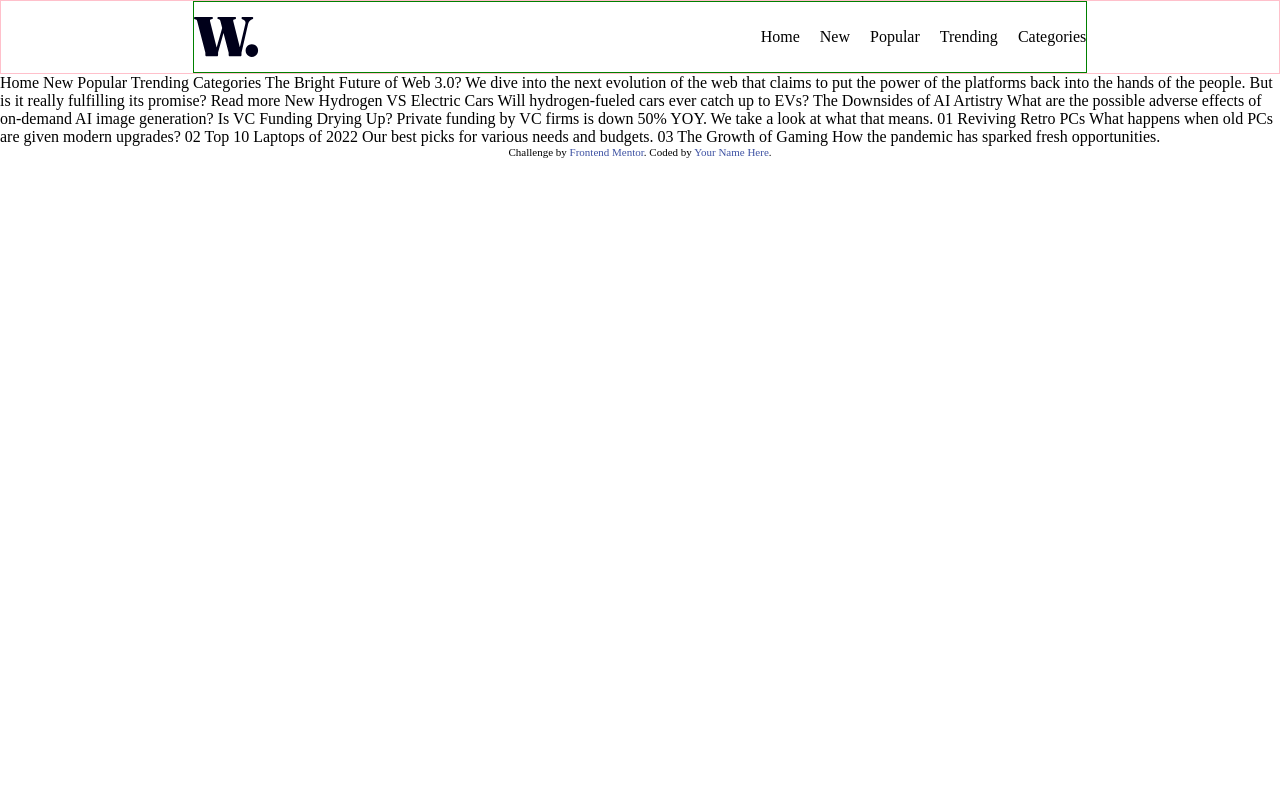
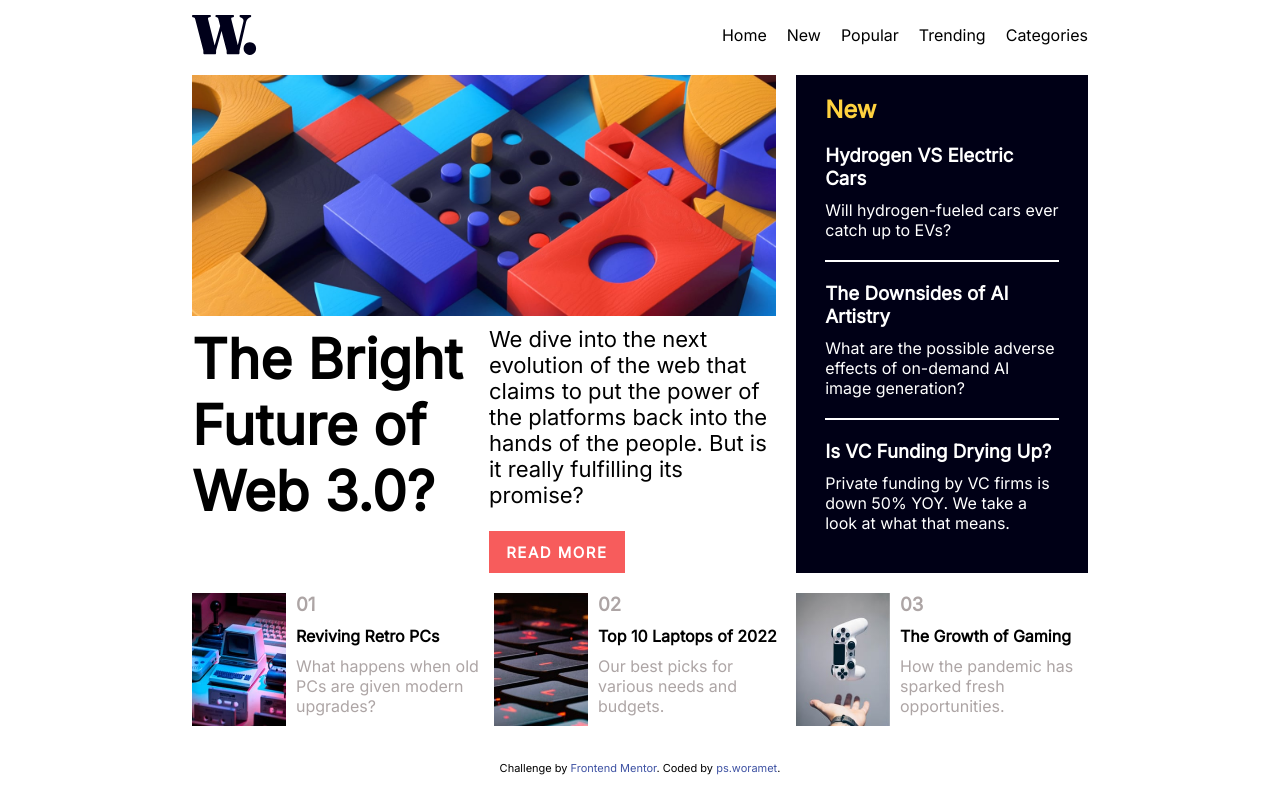
Before and after one commit to ps-woramet/Challange_news-homepage-main, a plain HTML site: page index.html in a window 1280 px wide. Drawn offline with Linux system fonts and the light colour scheme.

Commit message:
add section and footer, fix class toggle menu change positon from fixed to absolute and add position relative at body

```diff
--- a/index.html
+++ b/index.html
@@ -10,11 +10,14 @@
 
   <!-- Feel free to remove these styles or customise in your own stylesheet 👍 -->
   <style>
+    @import url('https://fonts.googleapis.com/css2?family=Inter:wght@400&display=swap');
     .attribution { font-size: 11px; text-align: center; }
     .attribution a { color: hsl(228, 45%, 44%); }
     :root{
       --mainwidth: 70%;
+      font-family: 'Inter', sans-serif;
     }
+
     *{
       margin: 0;
       padding: 0;
@@ -25,18 +28,25 @@
       text-decoration: none;
     }
 
-    header{
-      border: solid pink 1px;
+    body{
+      position: relative;
+    }
+
+    .main-width{
+      max-width: var(--mainwidth);
+      margin: 0 auto;
+      padding: 15px 0;
     }
 
     nav{
       display: flex;
       align-items: center;
       justify-content: space-between;
-      border: solid green 1px;
-      max-width: var(--mainwidth);
-      margin: 0 auto;
-      padding: 15px 0;
+      width: 100%;
+    }
+
+    .logo:hover{
+      cursor: pointer;
     }
 
     .icon-close, .icon-hamburger{
@@ -48,7 +58,163 @@
     .menu p{cursor: pointer;}
     .menu p:hover{color: rgb(252, 97, 97);}
 
-    @media only screen and (max-width: 1000px){
+    section{
+      display: grid;
+      grid-template-areas: "leftside rightside";
+      grid-template-columns: 1fr 0.5fr;
+      column-gap: 20px;
+      margin-top: 20px;
+    }
+
+    .first-container{
+      grid-area: leftside;
+      width: 100%;
+      display: grid;
+      grid-template-areas: "picture picture"
+                           "article article";
+      grid-template-columns: 1fr 1fr;
+      /* grid-template-rows: 1fr 1fr; */
+      row-gap: 10px;
+      column-gap: 10px;
+    }
+
+    .first-container img{
+      width: 100%;
+      height: 100%;
+      grid-area: picture;
+    }
+
+    .first-container .article{
+      grid-area: article;
+      display: grid;
+      grid-template-areas: "header detail";
+      grid-template-columns: 1fr 1fr;
+      column-gap: 10px;
+    }
+
+    .first-container .article h1{
+      grid-area: header;
+      font-size: 55px;
+    }
+
+    .first-container .article .content{
+      grid-area: detail;
+      display: flex;
+      flex-direction: column;
+      justify-content: space-between;
+      font-size: 22px;
+    }
+
+    .first-container .article .btn{
+      display: flex;
+      text-align: center;
+      background: rgb(247, 92, 92);
+      color: white;
+      font-size: 15px;
+      letter-spacing: 0.1em;
+      text-transform: uppercase;
+      max-width: 100%;
+      width: fit-content;
+      height: fit-content;
+      padding: 4% 6%;
+      margin-top: 8%;
+    }
+
+    .first-container .article .btn:hover{
+      cursor: pointer;
+      background: rgb(0, 0, 22);
+    }
+
+    .second-container{
+      grid-area: rightside;
+      width: 100%;
+      background-color: rgb(0, 0, 22);
+      padding-bottom: 40px;
+    }
+
+    .second-container div{
+      width: 80%;
+      margin: 0 auto;
+      height: 100%;
+    }
+
+    .second-container div h2{
+      margin-top: 20px;
+      color: rgb(255, 210, 63);
+    }
+
+    .second-container div h3{
+      margin-top: 20px;
+      color: white;
+    }
+
+    .second-container div h3:hover{
+      cursor: pointer;
+      color: rgb(255, 210, 63);
+    }
+
+    .second-container div p{
+      margin-top: 10px;
+      color: white;
+    }
+
+    .second-container div .line{
+      width: 100%;
+      height: 0px;
+      margin-top: 20px;
+      border: 1px solid white;
+    }
+
+    footer{
+      margin-top: 20px;
+      display: grid;
+      grid-template-columns: repeat( auto-fit, minmax(200px, 1fr) );
+      column-gap: 10px;
+    }
+
+    footer .footer-container{
+      display: grid;
+      grid-template-areas: "footer-left footer-right";
+      grid-template-columns: 0.5fr 1fr;
+      column-gap: 10px;
+      justify-content: space-between;
+      margin-bottom: 20px;
+    }
+
+    footer .footer-container img{
+      grid-area: footer-left;
+      width: 100%;
+      height: 100%;
+    }
+
+    footer .footer-container .footer-article{
+      grid-area: footer-right;
+    }
+
+    footer .footer-container .footer-article h3, footer .footer-container .footer-article p{
+      color: rgb(173, 165, 165);
+    }
+
+    footer .footer-container .footer-article h4{
+      font-weight: 700;
+      color: black;
+    }
+
+    footer .footer-container .footer-article h4:hover{
+      color: orange;
+    }
+
+    footer .footer-container .footer-article h4:hover{
+      cursor: pointer;
+      color: rgb(252, 97, 97);
+    }
+
+    footer .footer-container .footer-article h3, footer .footer-container .footer-article h4, footer .footer-container .footer-article p{
+      margin-bottom: 10px;
+    }
+
+
+    @media only screen and (max-width: 768px){
       .icon-close{display: none;}
       .icon-close.toggle{display: flex;cursor: pointer;position: relative;z-index: 999;}
       .icon-hamburger{display: flex;cursor: pointer;position: relative;z-index: 999;}
@@ -57,25 +223,71 @@
       .menu{display: none;}
       .menu.toggle{
         display: flex;
-        align-items: center;
-        background: white;
+        align-items: start;
+        position: absolute;
+        background: rgb(255, 255, 255);
         top: 0;
+        right: 0;
         bottom: 0;
-        right: 0;
         width: 55vw;
-        padding-top: 10vh;
+        padding-top: 15vh;
+        padding-left: 10vw;
         flex-direction: column;
+        gap: 20px;
+        z-index: 998;
+      }
+
+      .overlay{
+        display: flex;
+        width: 100%;
+        height: 100%;
         position: fixed;
-        gap: 20px;
+        top: 0;
+        left: 0;
+        background: rgba(14, 11, 11, 0);
+        z-index: 900;
+      }
+
+      /* Don't space between .overlay and .show ! */
+      .overlay.show{
+        background: rgba(14, 11, 11, 0.5);
+      }
+
+      section{
+        display: flex;
+        flex-direction: column;
+      }
+
+      .second-container{
+        margin-top: 20px;
+      }
+
+      .first-container .article .content p{
+        font-size: 18px;
       }
     }
 
+    @media only screen and (max-width: 375px){
+      .first-container .article{
+        display: flex;
+        flex-direction: column;
+      }
+
+      .first-container .article .content{
+        margin-top: 5px;
+      }
+
+      footer{
+        display: flex;
+        flex-direction: column;
+      }
+    }
+  </style>
+</head>
 
 
-  </style>
-</head>
 <body>
-
+  <div class="main-width">
     <header>
       <nav>
         <img class="logo" src="./assets/images/logo.svg" alt="">
@@ -91,45 +303,71 @@
       </nav>
     </header>
 
-  Home
-  New
-  Popular
-  Trending
-  Categories
+    <div class="overlay"></div>
 
-  The Bright Future of Web 3.0?
+    <section>
+      <div class="first-container">
+        <img src="./assets/images/image-web-3-desktop.jpg" alt="">
+        <div class="article">
+          <h1>The Bright Future of Web 3.0?</h1>
+          <div class="content">
+            <p>We dive into the next evolution of the web that claims to put the power of the platforms back into the hands of the people.
+              But is it really fulfilling its promise?</p>
+            <div class="btn">
+              <h4>Read more</h4>
+            </div>
+          </div>
+        </div>
+      </div>
+      <div class="second-container">
+        <div>
+          <h2>New</h2>
+          <h3>Hydrogen VS Electric Cars</h3>
+          <p>Will hydrogen-fueled cars ever catch up to EVs?</p>
+          <div class="line"></div>
+          <h3>The Downsides of AI Artistry</h3>
+          <p>What are the possible adverse effects of on-demand AI image generation?</p>
+          <div class="line"></div>
+          <h3>Is VC Funding Drying Up?</h3>
+          <p>Private funding by VC firms is down 50% YOY. We take a look at what that means.</p>
+        </div>
+      </div>
+    </section>
 
-  We dive into the next evolution of the web that claims to put the power of the platforms back into the hands of the people.
-  But is it really fulfilling its promise?
+    <footer>
+      <div class="footer-container">
+        <img src="./assets/images/image-retro-pcs.jpg" alt="">
+        <div class="footer-article">
+          <h3>01</h3>
+          <h4>Reviving Retro PCs</h4>
+          <p>What happens when old PCs are given modern upgrades?</p>
+        </div>
+      </div>
 
-  Read more
+      <div class="footer-container">
+        <img src="./assets/images/image-top-laptops.jpg" alt="">
+        <div class="footer-article">
+          <h3>02</h3>
+          <h4>Top 10 Laptops of 2022</h4>
+          <p>Our best picks for various needs and budgets.</p>
+        </div>
+      </div>
 
-  New
+      <div class="footer-container">
+        <img src="./assets/images/image-gaming-growth.jpg" alt="">
+        <div class="footer-article">
+          <h3>03</h3>
+          <h4>The Growth of Gaming</h4>
+          <p>How the pandemic has sparked fresh opportunities.</p>
+        </div>
+      </div>
+    </footer>
 
-  Hydrogen VS Electric Cars
-  Will hydrogen-fueled cars ever catch up to EVs?
-
-  The Downsides of AI Artistry
-  What are the possible adverse effects of on-demand AI image generation?
-
-  Is VC Funding Drying Up?
-  Private funding by VC firms is down 50% YOY. We take a look at what that means.
-
-  01
-  Reviving Retro PCs
-  What happens when old PCs are given modern upgrades?
-
-  02
-  Top 10 Laptops of 2022
-  Our best picks for various needs and budgets.
-
-  03
-  The Growth of Gaming
-  How the pandemic has sparked fresh opportunities.
+  </div>
 
   <div class="attribution">
     Challenge by <a href="https://www.frontendmentor.io?ref=challenge" target="_blank">Frontend Mentor</a>.
-    Coded by <a href="#">Your Name Here</a>.
+    Coded by <a href="#">ps.woramet</a>.
   </div>
   <script src="scripts.js"></script>
 </body>
```
Lines whose indentation alone changed are shown as unchanged.
